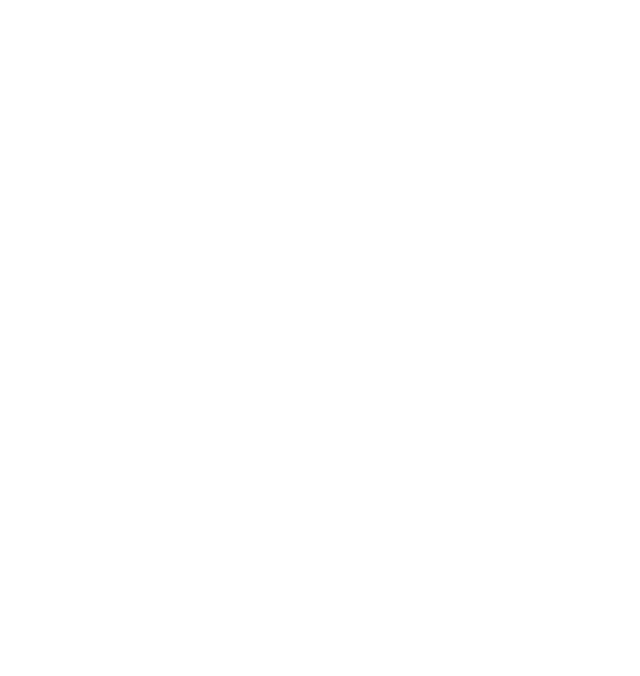
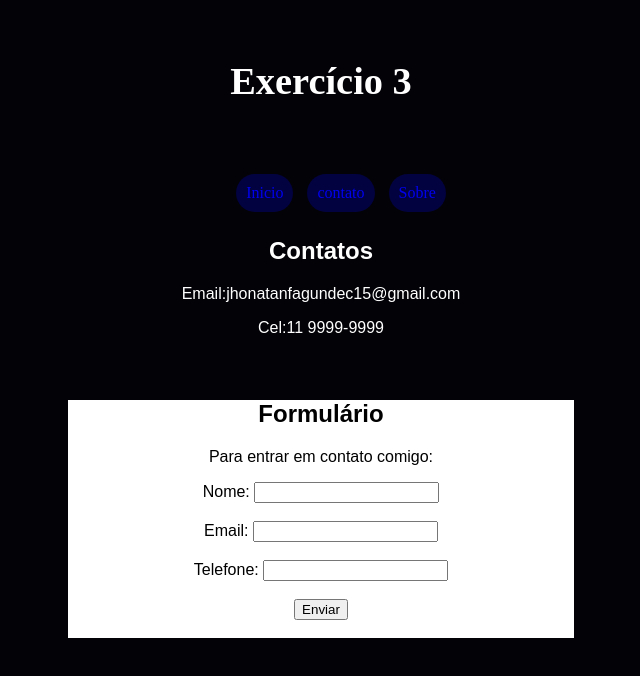
Before and after one commit to Jhonatanfagundess/Studies-FrontEnd-Onebitcode, a plain HTML site: page git-pratica/exs/ex3/contato.html in a window 1280 px wide. Shown: the whole page, without its empty margins (319-959 px from the left). Drawn offline with Linux system fonts and the light colour scheme.

Commit message:
add contato

```diff
--- a/git-pratica/exs/ex3/contato.html
+++ b/git-pratica/exs/ex3/contato.html
@@ -0,0 +1,39 @@
+<!DOCTYPE html>
+<html lang="pt-br">
+<head>
+    <meta charset="UTF-8">
+    <meta name="viewport" content="width=device-width, initial-scale=1.0">
+    <title>Exercício 3</title>
+    <link rel="stylesheet" href="style.css">
+</head>
+<body>
+    <header id="title">
+        <h1>Exercício 3</h1>
+    </header>
+    <nav>
+        <ul>
+            <li><a href="index.html">Inicio</a></li>
+            <li><a href="contato.html">contato</a></li>
+            <li><a href="sobre.html">Sobre</a></li>
+        </ul>
+    </nav>
+    <main>
+        <section>
+            <h1 id="">Contatos</h1>
+            <p>Email:jhonatanfagundec15@gmail.com</p>
+            <p>Cel:11 9999-9999</p>
+        </section>
+        <section id="styleForm">
+            <h2>Formulário</h2>
+            <p>Para entrar em contato comigo:</p>
+            <form action="" method="get">
+                <label for="Nome">Nome:</label>
+                <input type="text" id="name"><br> <br>
+                <label for="email">Email:</label>
+                <input type="text" id="email"><br> <br>
+                <label for="number">Telefone:</label>
+                <input type="number" name="number" id="numberCell"><br><br>
+                <button type="submit">Enviar</button><br><br>
+            </form>
+        </section>
+    </main>
--- a/git-pratica/exs/ex3/style.css
+++ b/git-pratica/exs/ex3/style.css
@@ -48,3 +48,13 @@ footer{
      margin-top: 25px;
      text-align: center;
 }
+
+#styleForm{
+    background-color:white;
+    color: black;
+    width: 40%;
+    margin-top: 5%;
+    position: relative;
+    margin-left: 30%;
+
+}
```
Also changed, not shown: git-pratica/exs/ex3/sobre.html (+22 -0 lines).
